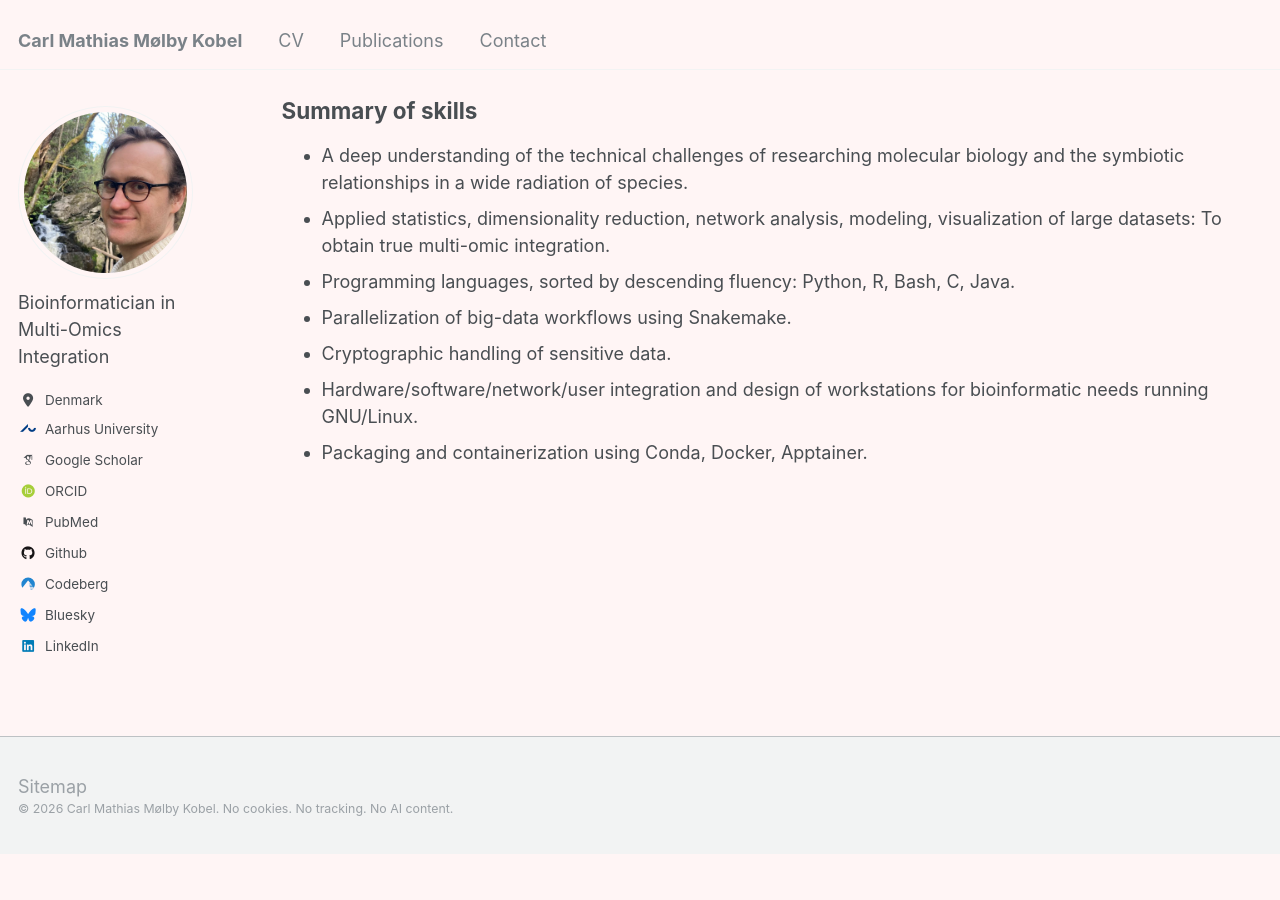
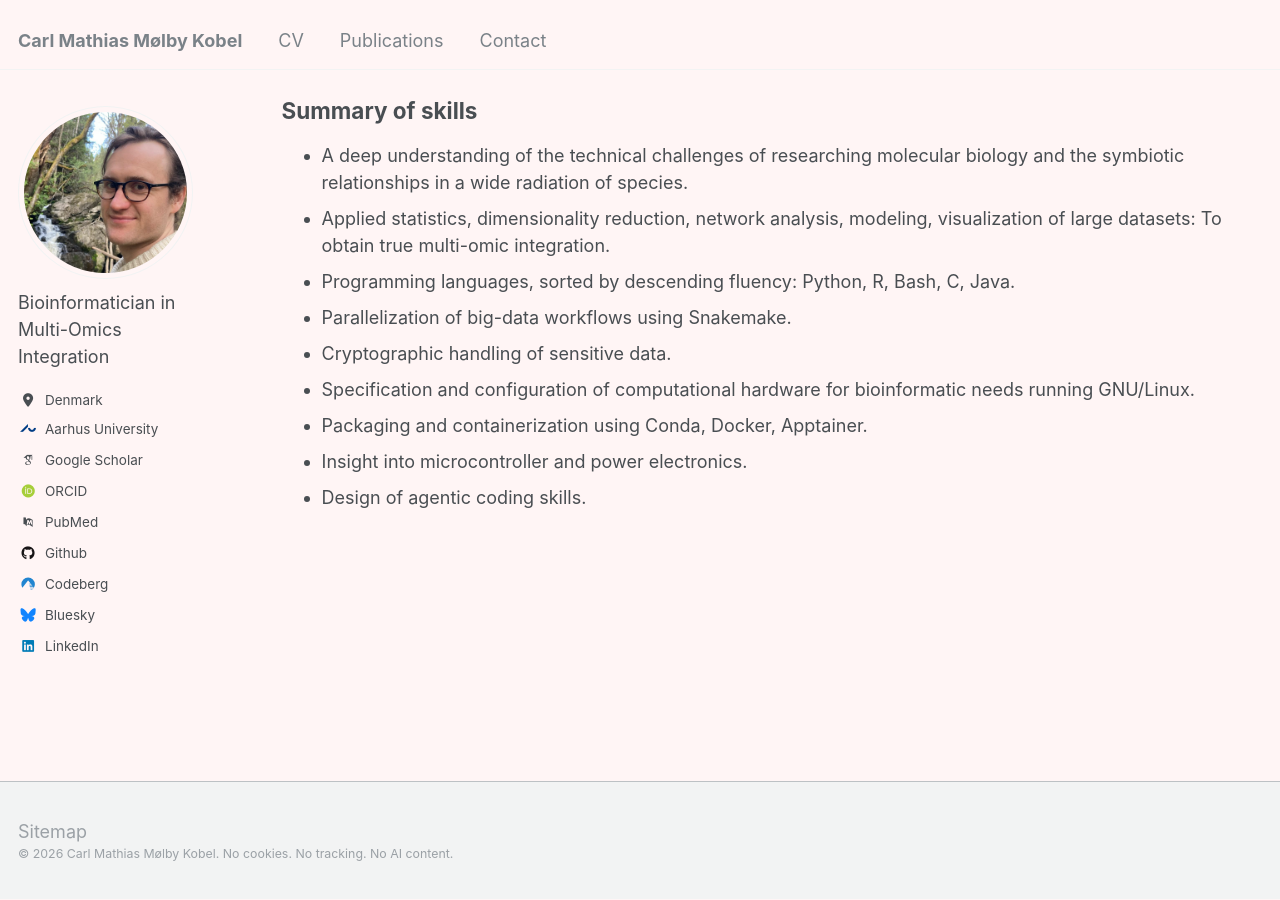
Before and after one commit to cmkobel/cmkobel.github.io, a Jekyll site: the page built from _pages/cv.md, in a window 1280 px wide and 900 px high, scrolled down 2759 px. Built offline with Jekyll 4.4.1, drawn with Linux system fonts in a browser that asks for light colours; some web fonts are replaced; before the commit the page ends 3614 px from its top, so only the background shows below that.

Commit message:
Update CV skills bullets
Reword the hardware bullet and add microcontroller/power-electronics and
agentic-coding-skills items.

Co-Authored-By: Claude Opus 4.8 (1M context) <noreply@anthropic.com>

```diff
--- a/_pages/cv.md
+++ b/_pages/cv.md
@@ -99,5 +99,7 @@ redirect_from:
   - Programming languages, sorted by descending fluency: Python, R, Bash, C, Java.
   - Parallelization of big-data workflows using Snakemake.
   - Cryptographic handling of sensitive data.
-  - Hardware/software/network/user integration and design of workstations for bioinformatic needs running GNU/Linux.
+  - Specification and configuration of computational hardware for bioinformatic needs running GNU/Linux.
   - Packaging and containerization using Conda, Docker, Apptainer.
+  - Insight into microcontroller and power electronics.
+  - Design of agentic coding skills.
```
